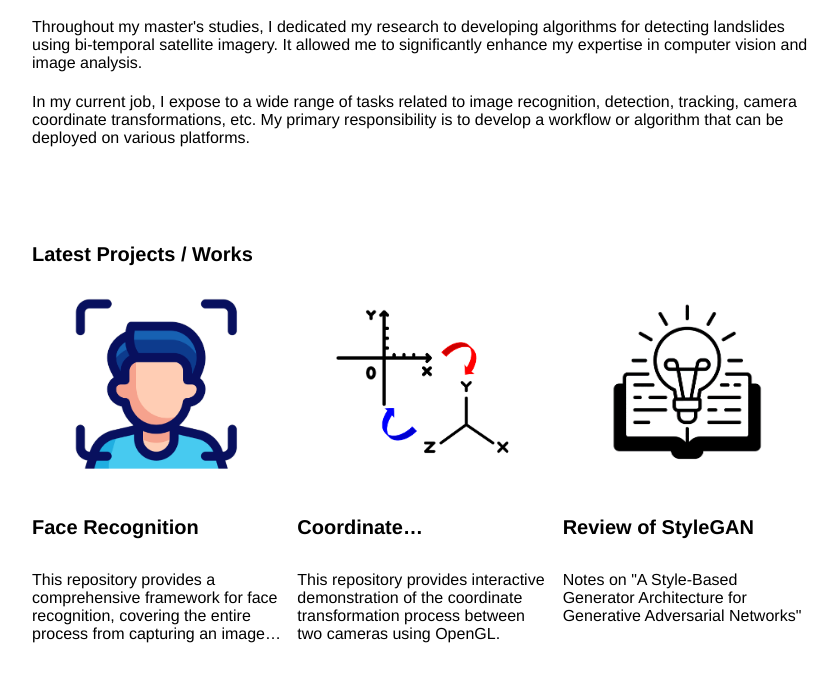
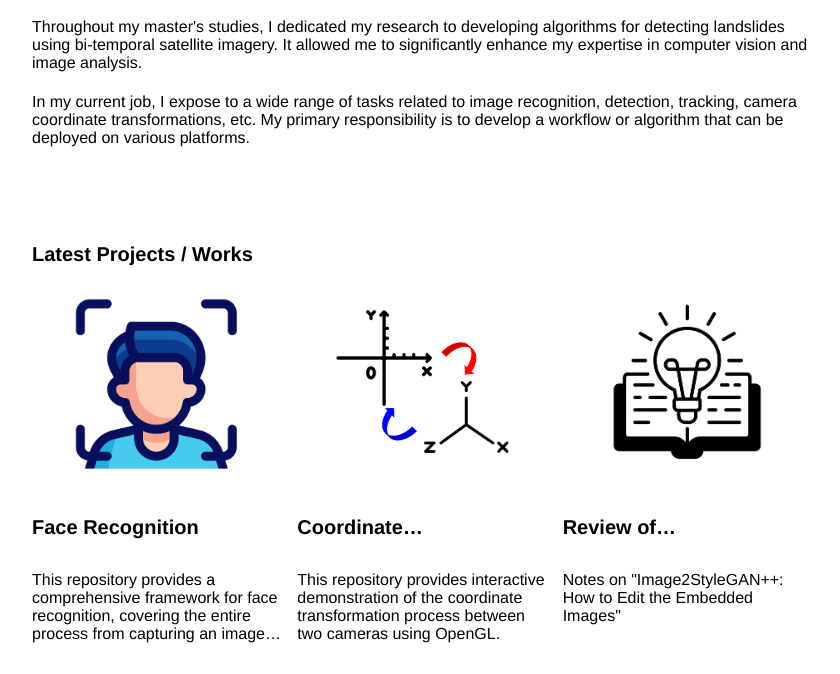
Before and after one commit to Rayhchs/mypersonal_website, a plain HTML site: page index.html in a window 1280 px wide. Shown: the part 800-1474 px from the top of the page, without its empty margins (218-1058 px from the left). Drawn offline with Linux system fonts and the light colour scheme.

Commit message:
Update index.html

```diff
--- a/index.html
+++ b/index.html
@@ -135,10 +135,10 @@
           <div class="project-card">
             <img src="./assets/images/notes.png" class="project-image">
             <div class="project-card-text-container">
-              <div class="subheader-text project-title">Review of StyleGAN</div>
-              <div class="body-text project-card-text">Notes on "A Style-Based Generator Architecture for Generative Adversarial Networks"<br><br></div>
+              <div class="subheader-text project-title">Review of Image2StyleGAN++</div>
+              <div class="body-text project-card-text">Notes on "Image2StyleGAN++: How to Edit the Embedded Images"<br><br></div>
             </div>
-            <a class="button" target="_blank" href="https://hackmd.io/@rayhchs/SJBQ6eND2">
+            <a class="button" target="_blank" href="https://hackmd.io/@rayhchs/SJiNQgsu2">
               <span class="button-text">Read More</span>
               <image src="./assets/icons/arrow-right.svg" class="right-arrow-icon"/>
             </a>
```
